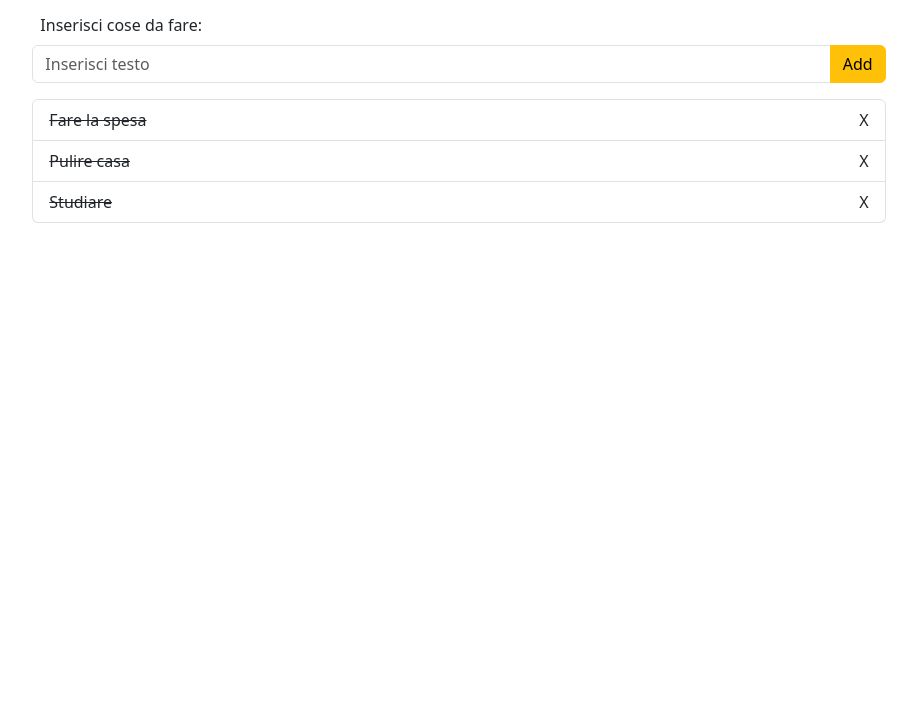
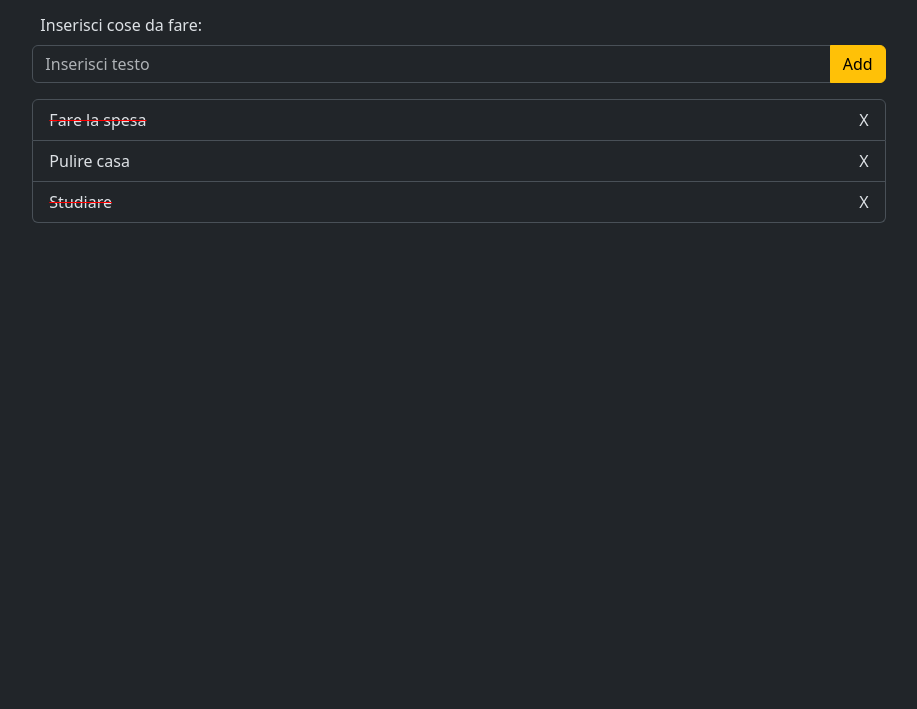
Before and after one commit to enricoforesta/vue-todolist, a plain HTML site: page index.html in a window 1280 px wide. Shown: the part 91-800 px from the top of the page, without its empty margins (181-1098 px from the left). Drawn offline with nearby package versions, Linux system fonts and the light colour scheme.

Commit message:
fix: ottimizzazione

```diff
--- a/css/style.css
+++ b/css/style.css
@@ -5,5 +5,5 @@
 }
 
 .underline{
-    text-decoration: line-through;
+    text-decoration: line-through red;
 }
--- a/index.html
+++ b/index.html
@@ -13,8 +13,7 @@
     <!-- /MY CSS -->
     <title>Vue To Do List</title>
 </head>
-
-<body>
+<body data-bs-theme="dark">
     <header class="py-4">
         <h1 class="text-center">TO DO LIST</h1>
     </header>
@@ -22,11 +21,13 @@
         <div class="mx-auto col col-md-8">
             <label class="mb-2 ms-2" for="text-todo">Inserisci cose da fare:</label>
             <div class="input-group mb-3">
-                <input id="text-todo" type="text" class="form-control" placeholder="Inserisci testo" v-model="addTodos" @keyup.enter="addTodo">
+                <input id="text-todo" type="text" class="form-control" placeholder="Inserisci testo" v-model="addTodos"
+                    @keyup.enter="addTodo">
                 <button class="btn btn-warning" type="button" id="add-todo" @click="addTodo">Add</button>
             </div>
-            <ul class="list-group">
-                <li class="list-group-item d-flex justify-content-between" v-for="(todo,i) in todos">
+            <div v-if="todos.length === 0" class="alert alert-warning">Bravo, non hai nulla da fare, vai a mangiare il gelato</div>
+            <ul v-else class="list-group">
+                <li  class="list-group-item d-flex justify-content-between" v-for="(todo,i) in todos">
                     <div :class="{underline: todo.done === true}" @click="invert(i)" role="button">{{todo.text}}</div>
                     <div role="button" @click="deleteTodo(i)">X</div>
                 </li>
--- a/js/main.js
+++ b/js/main.js
@@ -12,7 +12,7 @@ const myApp = createApp({
                     done: true
                 }, {
                     text: "Pulire casa",
-                    done: true
+                    done: false
                 }, {
                     text: "Studiare",
                     done: true
@@ -39,7 +39,8 @@ const myApp = createApp({
             else{
                 this.todos[i].done = true
             }
-        }
+        },
+
     }
 });
 myApp.mount("#app")
```
